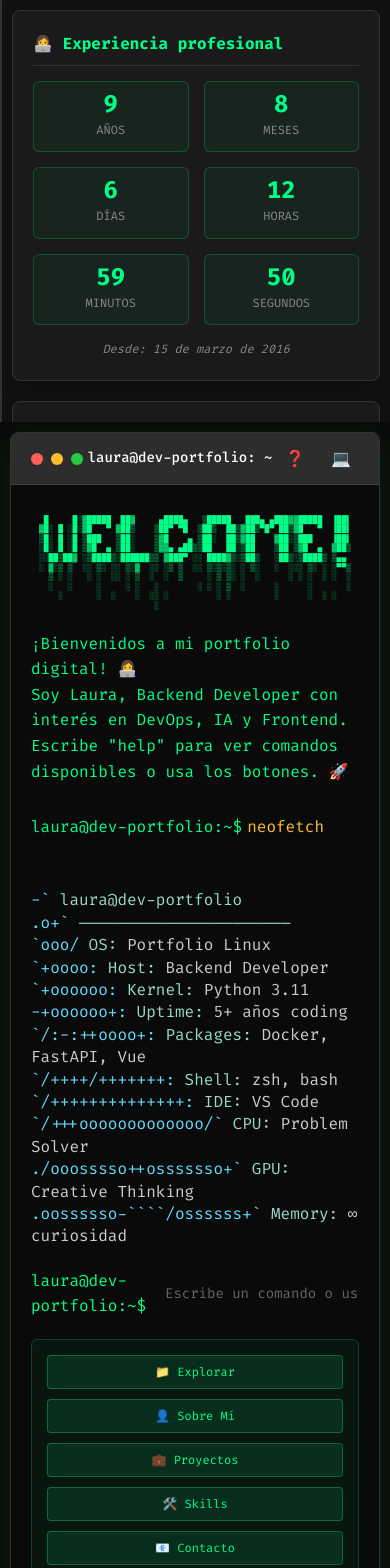
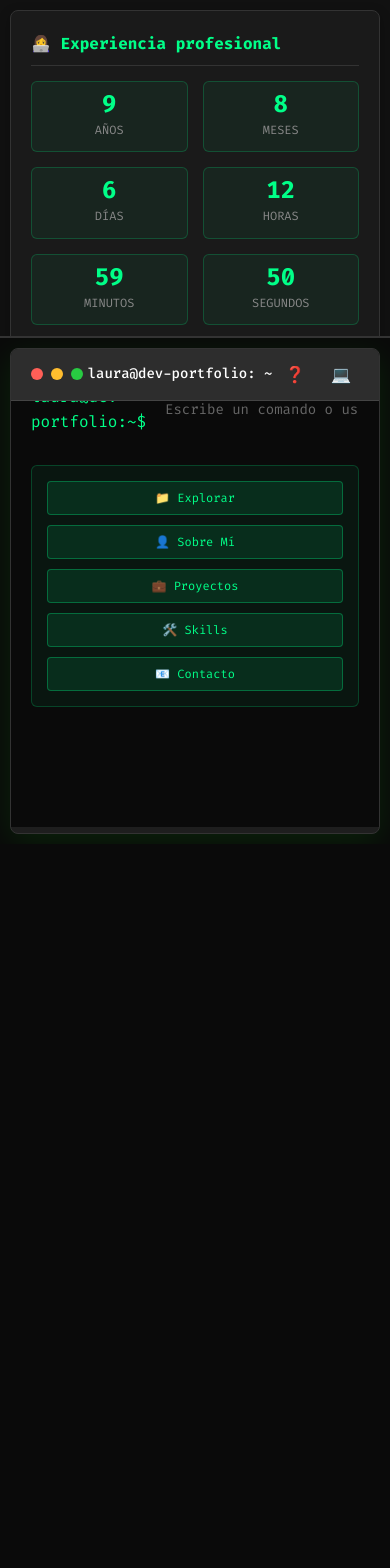
Before and after one commit to LMPombar/lmp_web, a Vue app: page / in a window 390 px wide. Shown: the top 1568 px of the page. After the commit the page ends 844 px from the top, so only its background shows below. Built offline with nearby package versions, Linux system fonts and the light colour scheme.

Commit message:
fix: bug with terminal scroll in responsive mode

```diff
--- a/src/components/Sidebar/TerminalSidebar.vue
+++ b/src/components/Sidebar/TerminalSidebar.vue
@@ -44,12 +44,16 @@ export default {
     width: 100%;
     order: -1;
     max-height: 50vh;
+    border-left: none;
+    border-bottom: 2px solid #333;
+    overflow-y: auto;
   }
 }
 
 @media (max-width: 768px) {
   .status-column {
     padding: 10px;
+    max-height: 40vh; /* Menos espacio en móvil para dar más a la terminal */
   }
 }
 
--- a/src/components/Sidebar/TimeCounter.vue
+++ b/src/components/Sidebar/TimeCounter.vue
@@ -28,7 +28,7 @@
         </div>
         </div>
         <div class="experience-start">
-        Desde: {{ experienceStartDate.toLocaleDateString('es-ES', {
+        Trabajando desde: {{ experienceStartDate.toLocaleDateString('es-ES', {
             year: 'numeric', month: 'long', day: 'numeric'
         }) }}
         </div>
--- a/src/components/TerminalPortfolio.vue
+++ b/src/components/TerminalPortfolio.vue
@@ -144,10 +144,8 @@ export default {
                 { name: 'clear', description: 'Limpia la pantalla' },
                 { name: 'mail', description: 'Abrir formulario de contacto' },
                 { name: 'tree', description: 'Estructura del portfolio' },
-          { name: 'neofetch', description: 'Info del sistema (sobre mí)' }
-      ],
-
-      fileSystem: {
+                { name: 'about', description: 'Resumen completo sobre mí' }
+            ],      fileSystem: {
           '~': {
           type: 'directory',
           contents: {
@@ -245,7 +243,7 @@ export default {
       setTimeout(() => {
       this.commandHistory.push({
           prompt: 'laura@dev-portfolio:~$',
-          command: 'neofetch',
+          command: 'about',
           output: this.executeNeofetch()
       });
       this.scrollToBottom();
@@ -296,6 +294,7 @@ export default {
         case 'ps':
             return this.showProcesses()
         case 'neofetch':
+        case 'about':
             return this.executeNeofetch()
         case 'tree':
             return this.showTree()
@@ -336,23 +335,26 @@ export default {
 
         executeNeofetch() {
             return `
-    <div class="neofetch">
-    <span style="color: #61dafb">                    -\`               </span><span style="color: #98d8c8"> laura@dev-portfolio</span>
-    <span style="color: #61dafb">                   .o+\`               </span><span style="color: #98d8c8"> ──────────────────────</span>
-    <span style="color: #61dafb">                  \`ooo/               </span><span style="color: #98d8c8"> OS:</span> Portfolio Linux
-    <span style="color: #61dafb">                 \`+oooo:              </span><span style="color: #98d8c8"> Host:</span> Backend Developer
-    <span style="color: #61dafb">                \`+oooooo:             </span><span style="color: #98d8c8"> Kernel:</span> Python 3.11
-    <span style="color: #61dafb">                -+oooooo+:            </span><span style="color: #98d8c8"> Uptime:</span> 5+ años coding
-    <span style="color: #61dafb">              \`/:-:++oooo+:           </span><span style="color: #98d8c8"> Packages:</span> Docker, FastAPI, Vue
-    <span style="color: #61dafb">             \`/++++/+++++++:          </span><span style="color: #98d8c8"> Shell:</span> zsh, bash
-    <span style="color: #61dafb">            \`/++++++++++++++:         </span><span style="color: #98d8c8"> IDE:</span> VS Code
-    <span style="color: #61dafb">           \`/+++ooooooooooooo/\`       </span><span style="color: #98d8c8"> CPU:</span> Problem Solver
-    <span style="color: #61dafb">          ./ooosssso++osssssso+\`      </span><span style="color: #98d8c8"> GPU:</span> Creative Thinking
-    <span style="color: #61dafb">         .oossssso-\`\`\`\`/ossssss+\`     </span><span style="color: #98d8c8"> Memory:</span> ∞ curiosidad
+<div class="system-info">
+<span style="color: #00ff88; font-weight: bold;">╭─ LAURA DEV PORTFOLIO ─────────────────────────────────────╮</span>
+<span style="color: #00ff88;">│</span> <span style="color: #ffbd2e;">👤 Desarrolladora:</span> <span style="color: #fff;">Laura</span>                                    <span style="color: #00ff88;">│</span>
+<span style="color: #00ff88;">│</span> <span style="color: #ffbd2e;">🎯 Especialidad:</span>  <span style="color: #fff;">Backend Developer</span>                        <span style="color: #00ff88;">│</span>
+<span style="color: #00ff88;">│</span> <span style="color: #ffbd2e;">📍 Ubicación:</span>     <span style="color: #fff;">España</span>                                   <span style="color: #00ff88;">│</span>
+<span style="color: #00ff88;">│</span> <span style="color: #ffbd2e;">💼 Estado:</span>        <span style="color: #4caf50;">Disponible para proyectos</span>             <span style="color: #00ff88;">│</span>
+<span style="color: #00ff88;">├─ STACK PRINCIPAL ─────────────────────────────────────────┤</span>
+<span style="color: #00ff88;">│</span> <span style="color: #007bff;">🐍 Backend:</span>       <span style="color: #fff;">Python, Django, FastAPI, PostgreSQL</span>     <span style="color: #00ff88;">│</span>
+<span style="color: #00ff88;">│</span> <span style="color: #007bff;">🚀 DevOps:</span>        <span style="color: #fff;">Docker, GitHub Actions, CI/CD, AWS</span>       <span style="color: #00ff88;">│</span>
+<span style="color: #00ff88;">│</span> <span style="color: #007bff;">🤖 IA & Data:</span>     <span style="color: #fff;">Machine Learning, Data Analysis, LLMs</span>   <span style="color: #00ff88;">│</span>
+<span style="color: #00ff88;">│</span> <span style="color: #007bff;">🎨 Frontend:</span>      <span style="color: #fff;">Vue.js, JavaScript, CSS (aprendiendo!)</span>  <span style="color: #00ff88;">│</span>
+<span style="color: #00ff88;">├─ EXPERIENCIA ─────────────────────────────────────────────┤</span>
+<span style="color: #00ff88;">│</span> <span style="color: #ff9800;">⏱️  Años codificando:</span> <span style="color: #fff;">8+ años</span>                           <span style="color: #00ff88;">│</span>
+<span style="color: #00ff88;">│</span> <span style="color: #ff9800;">🎓 Formación:</span>        <span style="color: #fff;">Autodidacta y en constante aprendizaje</span> <span style="color: #00ff88;">│</span>
+<span style="color: #00ff88;">│</span> <span style="color: #ff9800;">🔥 Pasión:</span>           <span style="color: #fff;">Resolver problemas complejos</span>           <span style="color: #00ff88;">│</span>
+<span style="color: #00ff88;">╰───────────────────────────────────────────────────────────╯</span>
+
+<span style="color: #888; font-style: italic;">💡 Tip: Usa 'cat about.txt' para más detalles o 'ps aux' para ver skills</span>
 </div>`
-    },
-
-    showProcesses() {
+        },    showProcesses() {
         return `
     USER       PID %CPU %MEM    VSZ   RSS TTY      STAT START   TIME COMMAND
     laura     1001 85.2  15.3  2048  1024 pts/0    R+   09:00   2:30 python
@@ -687,31 +689,68 @@ export default {
   font-family: inherit;
 }
 
-.neofetch {
+.neofetch, .system-info {
   font-family: monospace;
   font-size: 11px;
-  line-height: 1.2;
+  line-height: 1.4;
+  background: rgba(0, 255, 136, 0.03);
+  padding: 10px;
+  border-radius: 4px;
+  border-left: 3px solid #00ff88;
 }
 
 /* Responsive */
 @media (max-width: 1200px) {
   .terminal-layout {
     flex-direction: column;
-    height: auto;
+    height: 100vh; /* Mantener altura completa */
   }
 
   .terminal-column {
     min-height: 50vh;
+    max-height: 50vh; /* Limitar altura para que el scroll funcione */
+    overflow: hidden; /* Asegurar que el contenido no se desborde */
+  }
+
+  .terminal-window {
+    height: 100%;
+  }
+
+  .terminal-content {
+    max-height: calc(50vh - 60px); /* Restar altura del header */
+    overflow-y: auto;
   }
 }
 
 @media (max-width: 768px) {
   .terminal-portfolio {
     padding: 0;
+    height: 100vh;
+    overflow: hidden;
+  }
+
+  .terminal-layout {
+    height: 100vh;
   }
 
   .terminal-column {
     padding: 10px;
+    min-height: 60vh;
+    max-height: 60vh; /* Más espacio para la terminal en móvil */
+  }
+
+  .terminal-content {
+    max-height: calc(60vh - 80px); /* Ajustar para el header y padding */
+    overflow-y: auto;
+    padding-bottom: 100px; /* Espacio extra para el input */
+  }
+
+  .input-line {
+    position: sticky;
+    bottom: 0;
+    background: #0a0a0a;
+    padding: 10px 0;
+    margin-bottom: 0;
   }
 
   .ascii-art {
```
Also changed, not shown: src/Ideas.md (+1 -0 lines). Lines whose indentation alone changed are shown as unchanged.
